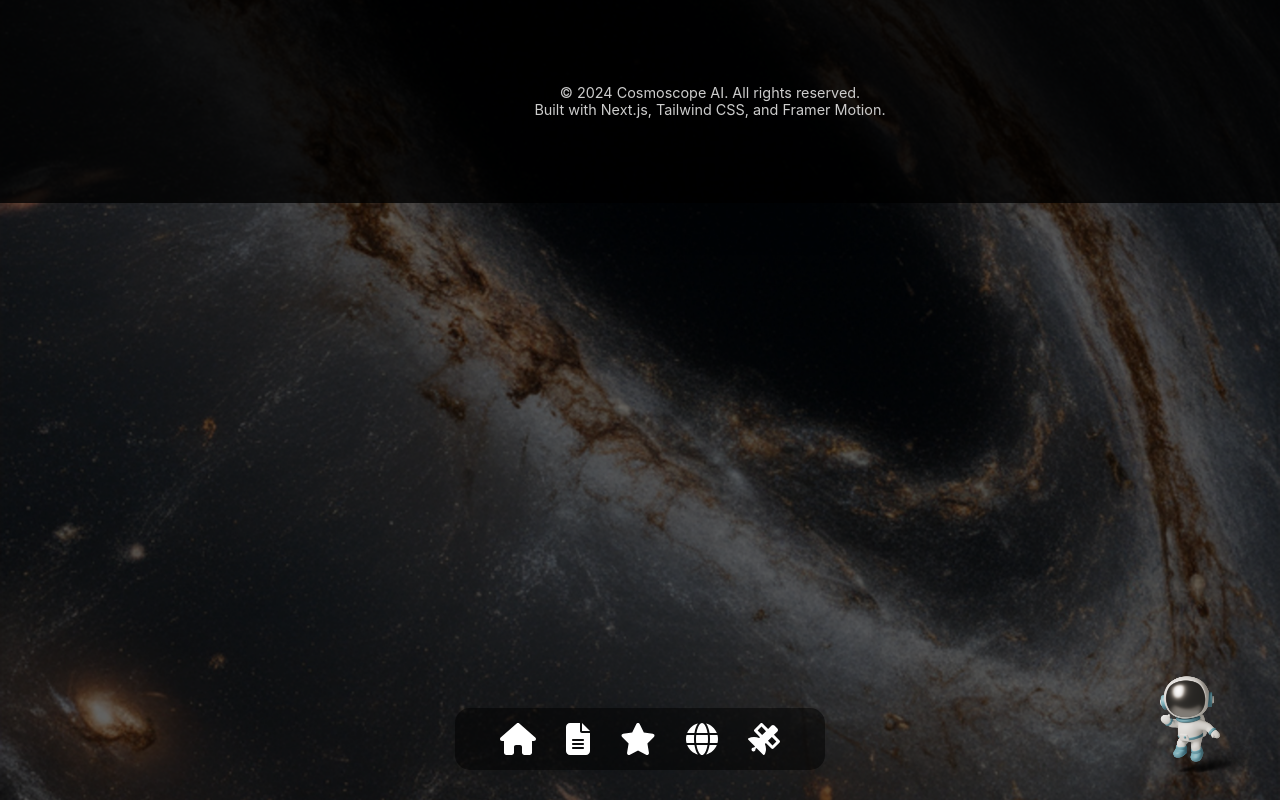
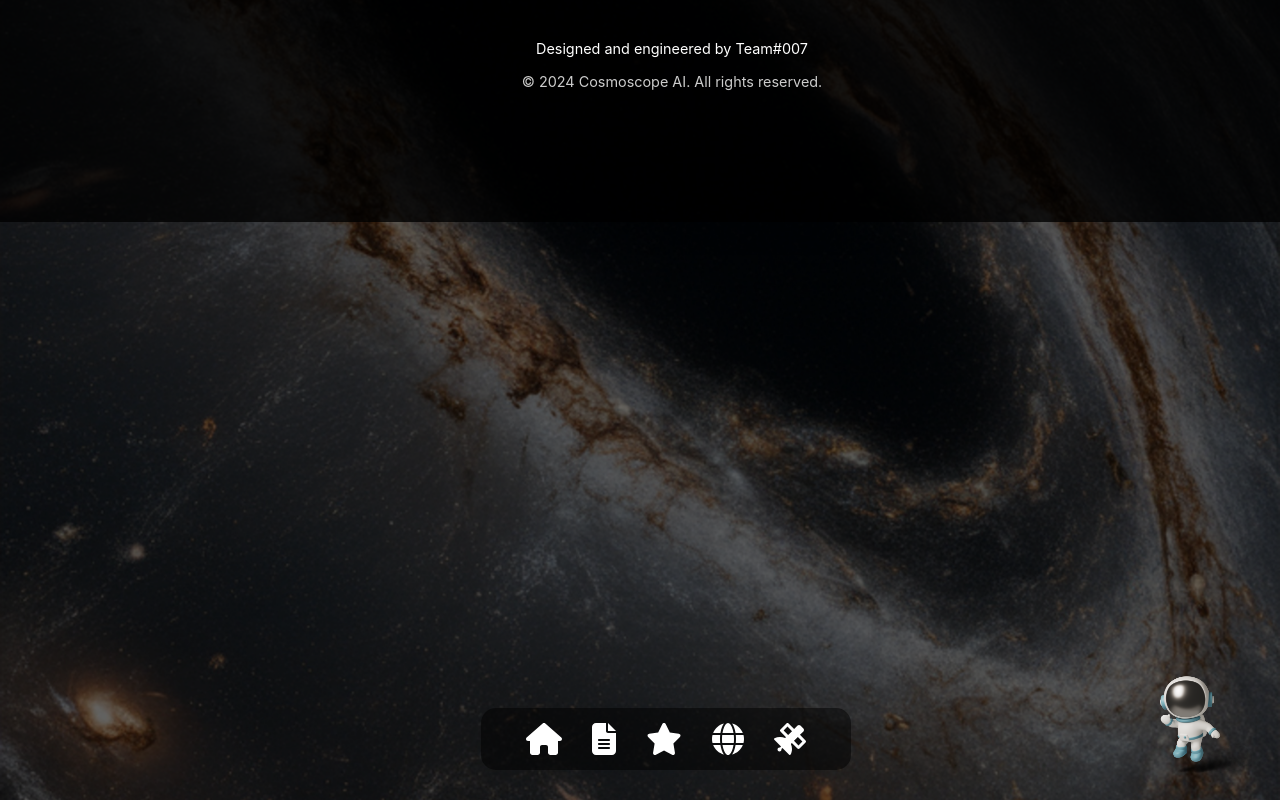
Before and after one commit to UmmeKulsumTumpa/cosmo-scope-ai, a React (Create React App) app in the folder cosmoscope-ai/: page /chatbot in a window 1280 px wide. Built offline with nearby package versions, Linux system fonts and the light colour scheme.

Commit message:
now okat ig

```diff
--- a/cosmoscope-ai/src/components/Footer.js
+++ b/cosmoscope-ai/src/components/Footer.js
@@ -1,15 +1,44 @@
+// import React from 'react';
+// import '../styles/Footer.css';
+
+// const Footer = () => {
+//   return (
+//     <div className="footer-container">
+//       <p className="footer-credits">
+//       © 2024 Cosmoscope AI. All rights reserved.<br/>
+//         Built with Next.js, Tailwind CSS, and Framer Motion.
+//       </p>
+//     </div>
+//   );
+// };
+
+// export default Footer;
+
+
 import React from 'react';
 import '../styles/Footer.css';
 
 const Footer = () => {
-  return (
-    <div className="footer-container">
-      <p className="footer-credits">
-      © 2024 Cosmoscope AI. All rights reserved.<br/>
-        Built with Next.js, Tailwind CSS, and Framer Motion.
-      </p>
-    </div>
-  );
+	return (
+		<footer className="footer-container">
+			<div className="footer-content">
+				{/* <div className="get-in-touch">
+					<p>Get in touch</p>
+					<div className="social-icons">
+						<a href="#" aria-label="Email"><i className="fas fa-envelope"></i></a>
+						<a href="#" aria-label="LinkedIn"><i className="fab fa-linkedin"></i></a>
+						<a href="#" aria-label="Instagram"><i className="fab fa-instagram"></i></a>
+						<a href="#" aria-label="Twitter"><i className="fab fa-twitter"></i></a>
+						<a href="#" aria-label="Discord"><i className="fab fa-discord"></i></a>
+					</div>
+				</div> */}
+				<div className="colophon">
+					<p>Designed and engineered by Team#007</p>
+					<p>© 2024 Cosmoscope AI. All rights reserved.</p>
+				</div>
+			</div>
+		</footer>
+	);
 };
 
 export default Footer;
--- a/cosmoscope-ai/src/styles/Articles.css
+++ b/cosmoscope-ai/src/styles/Articles.css
@@ -3,6 +3,8 @@
 .articles-section {
     padding: 40px 20px;
     background-color: rgba(52, 152, 219, 0.1);
+    margin-left: 20%;
+    margin-right: 20%;
   }
 
   .articles-section__heading {
--- a/cosmoscope-ai/src/styles/Footer.css
+++ b/cosmoscope-ai/src/styles/Footer.css
@@ -1,4 +1,4 @@
-/* Footer.css */
+/* Footer.css
 .footer-container {
   width: 100%;
   text-align: center;
@@ -15,4 +15,57 @@
 .footer-credits {
   font-size: 0.9rem;
   color: #cccccc;
+} */
+
+.footer-container {
+  background-color: rgba(0, 0, 0, 0.8);
+  color: #ffffff;
+  padding: 2rem;
+  text-align: center;
 }
+
+.footer-content {
+  max-width: 800px;
+  margin: 0 auto;
+  margin-bottom: 100px;
+}
+
+.get-in-touch {
+  margin-bottom: 2rem;
+}
+
+.get-in-touch p {
+  color: #00ff00;
+  font-size: 1.2rem;
+  margin-bottom: 1rem;
+}
+
+.social-icons {
+  display: flex;
+  justify-content: center;
+  gap: 1rem;
+}
+
+.social-icons a {
+  color: #ffffff;
+  font-size: 1.5rem;
+  transition: color 0.3s ease;
+}
+
+.social-icons a:hover {
+  color: #00ff00;
+}
+
+.colophon {
+  font-size: 0.9rem;
+  color: #cccccc;
+}
+
+.colophon p {
+  margin: 0.5rem 0;
+}
+
+.colophon p:first-child {
+  color: #ffffff;
+  margin-bottom: 1rem;
+}
--- a/cosmoscope-ai/src/styles/Navbar.css
+++ b/cosmoscope-ai/src/styles/Navbar.css
@@ -2,7 +2,7 @@
 .navbar-container {
     position: fixed;
     bottom: 30px;
-    left: 50%;
+    left: 52%;
     transform: translateX(-50%);
     display: flex;
     justify-content: space-around;
```
